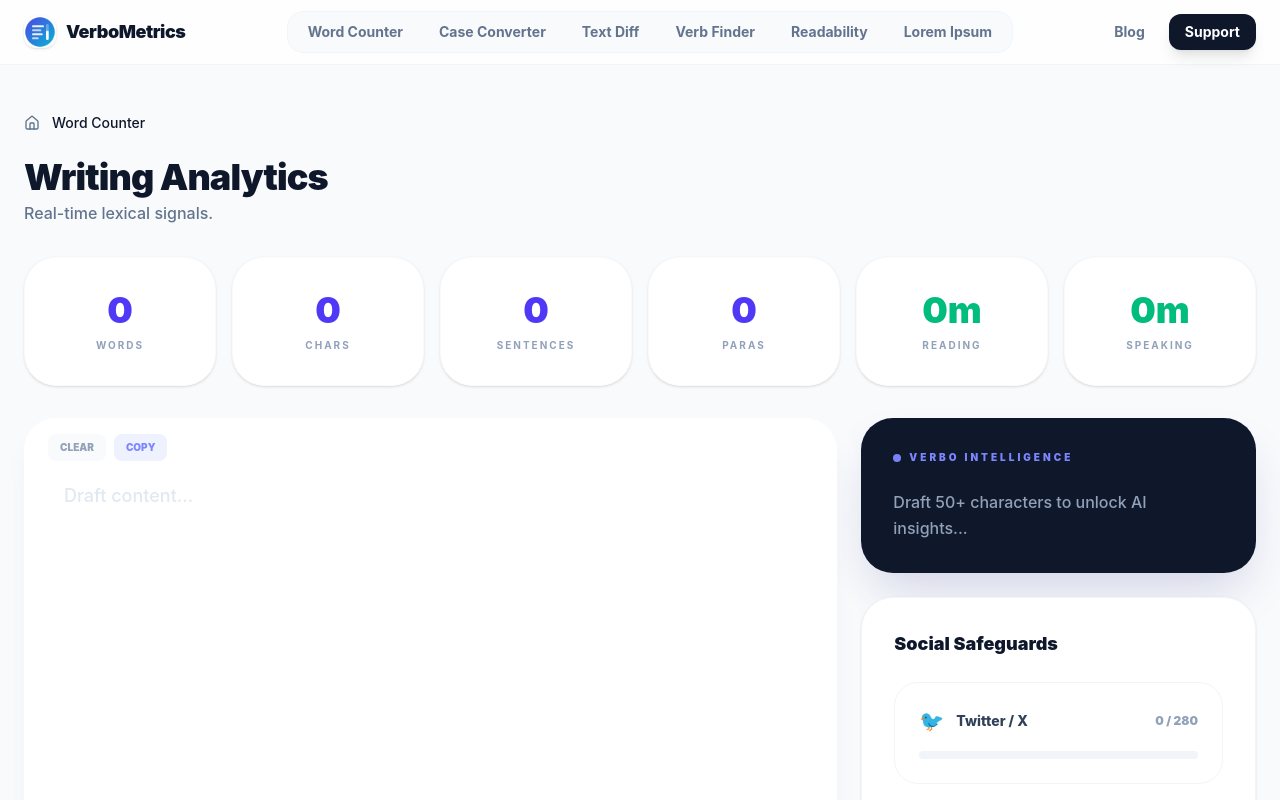
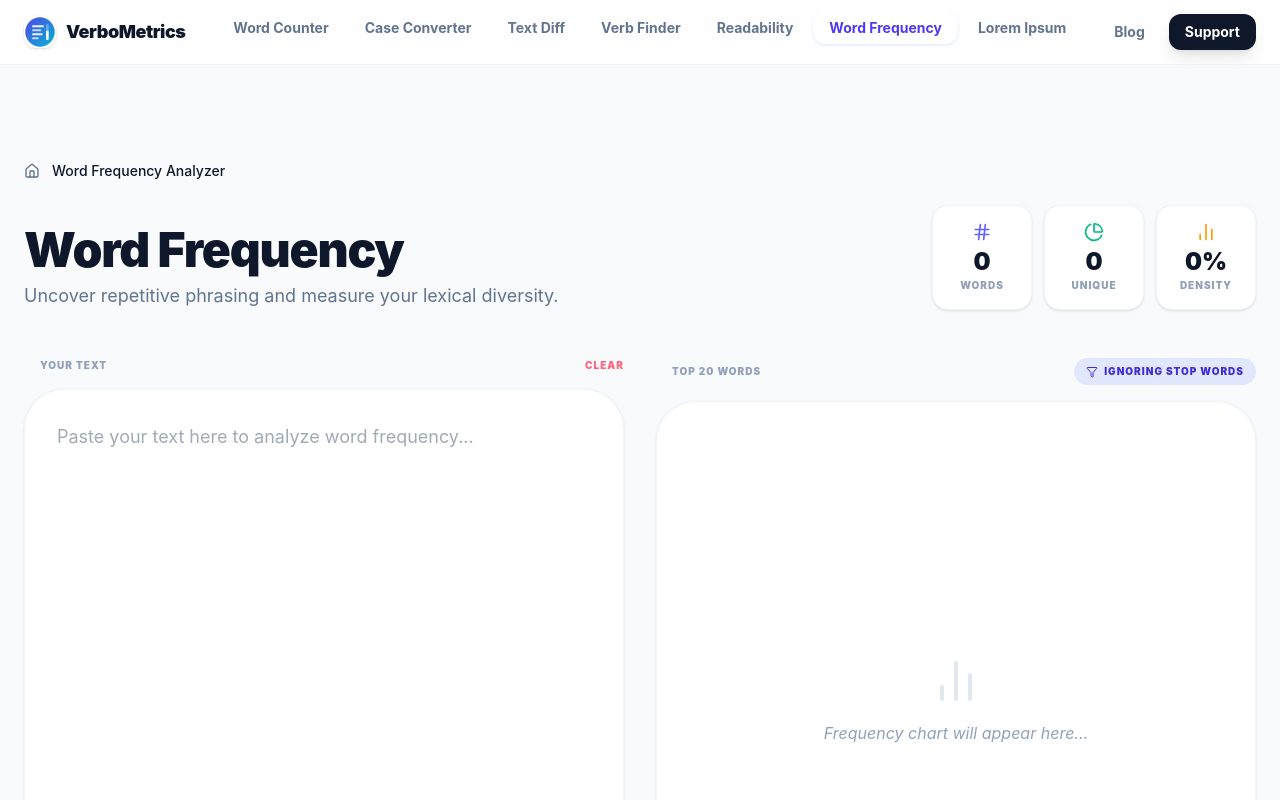
Before and after one commit to Msveiti/text-tools-suite, a React (Vite) app: page /word-frequency in a window 1280 px wide. Shown: the top 800 px of the page. Built offline with nearby package versions, Linux system fonts and the light colour scheme.

Commit message:
Feature: Added Word Frequency Analyzer and updated header UI

```diff
--- a/package.json
+++ b/package.json
@@ -23,6 +23,7 @@
       "/lorem-ipsum",
       "/verb-finder",
       "/readability-scorer",
+      "/word-frequency",
       "/blog",
       "/blog/character-counter-guide",
       "/blog/count-words-google-docs",
--- a/src/App.tsx
+++ b/src/App.tsx
@@ -12,6 +12,7 @@ import TextDiff from './pages/TextDiff';
 import BlogIndex from './pages/BlogIndex';
 import VerbFinder from './pages/VerbFinder';
 import ReadabilityScorer from './pages/ReadabilityScorer';
+import WordFrequency from './pages/WordFrequency';
 
 // --- ADD THIS COMPONENT ---
 const AnalyticsTracker = () => {
@@ -1405,6 +1406,8 @@ function App() {
 
             <Route path="/readability-scorer" element={<ReadabilityScorer />} />
 
+            <Route path="/word-frequency" element={<WordFrequency />} />
+
             <Route path="/lorem-ipsum" element={<LoremIpsum />} />
             <Route path="/lorem-ipsum.html" element={<LoremIpsum />} />
 
--- a/src/components/Footer.tsx
+++ b/src/components/Footer.tsx
@@ -16,6 +16,7 @@ const Footer = () => (
       <div className="flex flex-wrap justify-center gap-8 mb-8">
         <Link to="/verb-finder" className="text-[10px] font-black uppercase tracking-widest text-slate-400 hover:text-indigo-600">Verb Finder</Link>
         <Link to="/readability-scorer" className="text-[10px] font-black uppercase tracking-widest text-slate-400 hover:text-indigo-600">Readability Scorer</Link>
+        <Link to="/word-frequency" className="text-[10px] font-black uppercase tracking-widest text-slate-400 hover:text-indigo-600">Word Frequency</Link>
         <Link to="/privacy" className="text-[10px] font-black uppercase tracking-widest text-slate-400 hover:text-indigo-600">Privacy</Link>
         <Link to="/terms" className="text-[10px] font-black uppercase tracking-widest text-slate-400 hover:text-indigo-600">Terms</Link>
         <Link to="/contact" className="text-[10px] font-black uppercase tracking-widest text-slate-400 hover:text-indigo-600">Contact</Link>
--- a/src/components/Header.tsx
+++ b/src/components/Header.tsx
@@ -35,13 +35,14 @@ const Header = () => {
           <span className="text-lg font-black text-slate-900 tracking-tight">VerboMetrics</span>
         </Link>
 
-        {/* Desktop Navigation */}
-        <nav className="hidden lg:flex items-center gap-1 bg-slate-50 p-1 rounded-2xl border border-slate-100">
+        {/* Desktop Navigation - WITH HORIZONTAL SCROLL FIX */}
+        <nav className="hidden lg:flex items-center gap-1 overflow-x-auto whitespace-nowrap no-scrollbar pb-2">
           <Link to="/" className={navClass('/')}>Word Counter</Link>
           <Link to="/case-converter" className={navClass('/case-converter')}>Case Converter</Link>
           <Link to="/text-diff" className={navClass('/text-diff')}>Text Diff</Link>
           <Link to="/verb-finder" className={navClass('/verb-finder')}>Verb Finder</Link>
           <Link to="/readability-scorer" className={navClass('/readability-scorer')}>Readability</Link>
+          <Link to="/word-frequency" className={navClass('/word-frequency')}>Word Frequency</Link>
           <Link to="/lorem-ipsum" className={navClass('/lorem-ipsum')}>Lorem Ipsum</Link>
         </nav>
 
@@ -67,6 +68,7 @@ const Header = () => {
             <Link onClick={() => setIsOpen(false)} to="/text-diff" className={mobileNavClass('/text-diff')}>Text Diff</Link>
             <Link onClick={() => setIsOpen(false)} to="/verb-finder" className={mobileNavClass('/verb-finder')}>Verb Finder</Link>
             <Link onClick={() => setIsOpen(false)} to="/readability-scorer" className={mobileNavClass('/readability-scorer')}>Readability Scorer</Link>
+            <Link onClick={() => setIsOpen(false)} to="/word-frequency" className={mobileNavClass('/word-frequency')}>Word Frequency</Link>
             <Link onClick={() => setIsOpen(false)} to="/lorem-ipsum" className={mobileNavClass('/lorem-ipsum')}>Lorem Ipsum</Link>
           </div>
 
--- /dev/null
+++ b/src/pages/WordFrequency.tsx
@@ -0,0 +1,175 @@
+import { useState, useMemo } from 'react';
+import { SEO } from '../components/SEO';
+import { Home, BarChart2, Hash, PieChart, Filter } from 'lucide-react';
+import { Link } from 'react-router-dom';
+
+// Standard English stop words to filter out if requested
+const STOP_WORDS = new Set(['the', 'be', 'to', 'of', 'and', 'a', 'in', 'that', 'have', 'i', 'it', 'for', 'not', 'on', 'with', 'he', 'as', 'you', 'do', 'at', 'this', 'but', 'his', 'by', 'from', 'they', 'we', 'say', 'her', 'she', 'or', 'an', 'will', 'my', 'one', 'all', 'would', 'there', 'their', 'what', 'so', 'up', 'out', 'if', 'about', 'who', 'get', 'which', 'go', 'me', 'when', 'make', 'can', 'like', 'time', 'no', 'just', 'him', 'know', 'take', 'people', 'into', 'year', 'your', 'good', 'some', 'could', 'them', 'see', 'other', 'than', 'then', 'now', 'look', 'only', 'come', 'its', 'over', 'think', 'also', 'back', 'after', 'use', 'two', 'how', 'our', 'work', 'first', 'well', 'way', 'even', 'new', 'want', 'because', 'any', 'these', 'give', 'day', 'most', 'us', 'is', 'are', 'was', 'were', 'am', 'been', 'being']);
+
+const WordFrequency = () => {
+  const [text, setText] = useState('');
+  const [excludeCommon, setExcludeCommon] = useState(true);
+
+  const stats = useMemo(() => {
+    if (!text.trim()) return { total: 0, unique: 0, density: 0, topWords: [], maxCount: 0 };
+
+    // Extract words using regex (includes words with apostrophes like "don't")
+    const words = text.toLowerCase().match(/\b[a-z']+\b/g) || [];
+    const totalWords = words.length;
+
+    // Filter stop words if toggle is active
+    const filteredWords = excludeCommon
+      ? words.filter(w => !STOP_WORDS.has(w) && w.length > 1)
+      : words;
+
+    // Count frequencies
+    const counts: Record<string, number> = {};
+    filteredWords.forEach(w => {
+      counts[w] = (counts[w] || 0) + 1;
+    });
+
+    // Calculate Unique Words (from the unfiltered list for accurate lexical density)
+    const uniqueTotal = new Set(words).size;
+
+    // Sort words by frequency (highest first)
+    const sortedWords = Object.entries(counts)
+      .sort((a, b) => b[1] - a[1])
+      .slice(0, 20); // Get top 20
+
+    return {
+      total: totalWords,
+      unique: uniqueTotal,
+      density: totalWords > 0 ? Math.round((uniqueTotal / totalWords) * 100) : 0,
+      topWords: sortedWords,
+      maxCount: sortedWords.length > 0 ? sortedWords[0][1] : 0
+    };
+  }, [text, excludeCommon]);
+
+  return (
+    <div className="max-w-7xl mx-auto px-6 py-12 animate-in">
+      <SEO title="Word Frequency Counter & Lexical Density Analyzer" description="Free online word frequency counter. Find your most overused words, calculate lexical density, and improve your vocabulary diversity." path="/word-frequency"/>
+
+      <nav className="mb-6" aria-label="Breadcrumb">
+        <ol className="flex items-center space-x-2 text-sm text-slate-500">
+          <li>
+            <Link to="/" className="flex items-center hover:text-indigo-600 transition-colors">
+              <Home className="w-4 h-4 mr-1"/>
+              <span className="sr-only">Home</span>
+            </Link>
+          </li>
+          <li className="text-slate-900 font-medium">Word Frequency Analyzer</li>
+        </ol>
+      </nav>
+
+      <div className="mb-12 flex flex-col md:flex-row justify-between items-start md:items-end gap-6">
+        <div>
+          <h1 className="text-4xl md:text-5xl font-black text-slate-900 tracking-tight">
+            Word Frequency
+          </h1>
+          <p className="text-slate-500 mt-2 text-base md:text-lg">
+            Uncover repetitive phrasing and measure your lexical diversity.
+          </p>
+        </div>
+
+
+        <div className="grid grid-cols-3 gap-3 w-full md:w-auto">
+          <div className="bg-white p-4 rounded-2xl border border-slate-100 shadow-sm flex flex-col items-center justify-center min-w-[100px]">
+            <Hash className="w-5 h-5 text-indigo-500 mb-1"/>
+            <div className="text-2xl font-black text-slate-900">{stats.total}</div>
+            <div className="text-[10px] font-black uppercase tracking-widest text-slate-400">Words</div>
+          </div>
+          <div className="bg-white p-4 rounded-2xl border border-slate-100 shadow-sm flex flex-col items-center justify-center min-w-[100px]">
+            <PieChart className="w-5 h-5 text-emerald-500 mb-1"/>
+            <div className="text-2xl font-black text-slate-900">{stats.unique}</div>
+            <div className="text-[10px] font-black uppercase tracking-widest text-slate-400">Unique</div>
+          </div>
+          <div className="bg-white p-4 rounded-2xl border border-slate-100 shadow-sm flex flex-col items-center justify-center min-w-[100px]" title="Percentage of unique words">
+            <BarChart2 className="w-5 h-5 text-amber-500 mb-1"/>
+            <div className="text-2xl font-black text-slate-900">{stats.density}%</div>
+            <div className="text-[10px] font-black uppercase tracking-widest text-slate-400">Density</div>
+          </div>
+        </div>
+      </div>
+
+      <div className="grid grid-cols-1 lg:grid-cols-2 gap-8">
+
+
+        <div className="space-y-4">
+          <div className="flex justify-between items-center ml-4">
+            <label className="text-[10px] font-black uppercase tracking-widest text-slate-400">
+              Your Text
+            </label>
+            <button
+              onClick={() => setText('')}
+              className="text-[10px] font-black uppercase tracking-widest text-rose-400 hover:text-rose-600 transition-colors"
+            >
+              Clear
+            </button>
+          </div>
+          <textarea
+            className="w-full h-[600px] p-6 md:p-8 rounded-[32px] md:rounded-[40px] bg-white border border-slate-100 shadow-sm focus:ring-4 ring-indigo-500/5 outline-none transition-all text-slate-600 text-lg leading-relaxed resize-none"
+            value={text}
+            onChange={(e) => setText(e.target.value)}
+            placeholder="Paste your text here to analyze word frequency..."
+            spellCheck="false"
+          />
+        </div>
+
+
+        <div className="space-y-4">
+          <div className="flex justify-between items-center ml-4">
+            <label className="text-[10px] font-black uppercase tracking-widest text-slate-400">
+              Top 20 Words
+            </label>
+
+            <button
+              onClick={() => setExcludeCommon(!excludeCommon)}
+              className={`flex items-center gap-1.5 text-[10px] font-black uppercase tracking-widest px-3 py-1.5 rounded-full transition-all ${
+                excludeCommon ? 'bg-indigo-100 text-indigo-700' : 'bg-slate-100 text-slate-400 hover:bg-slate-200'
+              }`}
+            >
+              <Filter className="w-3 h-3"/>
+              {excludeCommon ? 'Ignoring Stop Words' : 'Include Stop Words'}
+            </button>
+          </div>
+
+          <div className="w-full h-[600px] overflow-y-auto p-6 md:p-8 rounded-[32px] md:rounded-[40px] bg-white border border-slate-100 shadow-sm">
+            {!text ? (
+              <div className="flex flex-col items-center justify-center h-full text-slate-400 italic">
+                <BarChart2 className="w-12 h-12 text-slate-200 mb-4"/>
+                <p>Frequency chart will appear here...</p>
+              </div>
+            ) : stats.topWords.length === 0 ? (
+              <div className="flex items-center justify-center h-full text-slate-400 italic">
+                No words found (or all filtered out).
+              </div>
+            ) : (
+              <div className="space-y-4">
+                {stats.topWords.map(([word, count], index) => (
+                  <div key={word} className="flex flex-col gap-1">
+                    <div className="flex justify-between text-sm">
+                      <span className="font-bold text-slate-700">
+                        {index + 1}. {word}
+                      </span>
+                      <span className="font-bold text-indigo-600">{count}</span>
+                    </div>
+
+                    <div className="w-full bg-slate-50 h-3 rounded-full overflow-hidden">
+                      <div
+                        className="bg-indigo-500 h-full rounded-full transition-all duration-500 ease-out"
+                        style={{ width: `${(count / stats.maxCount) * 100}%` }}
+                      />
+                    </div>
+                  </div>
+                ))}
+              </div>
+            )}
+          </div>
+        </div>
+
+      </div>
+    </div>
+  );
+};
+
+export default WordFrequency;
```
Also changed, not shown: 1 other file (tests, documents, lock files or other folders).
